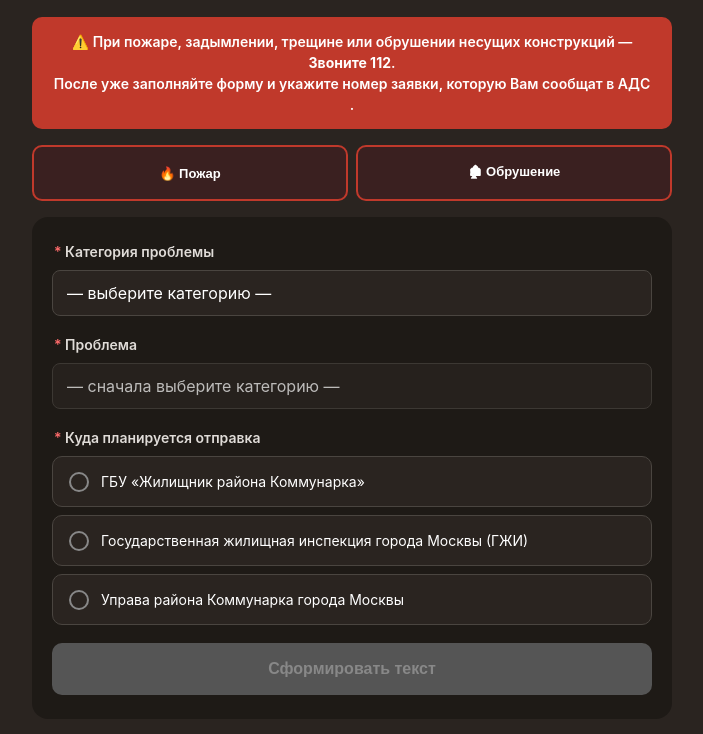
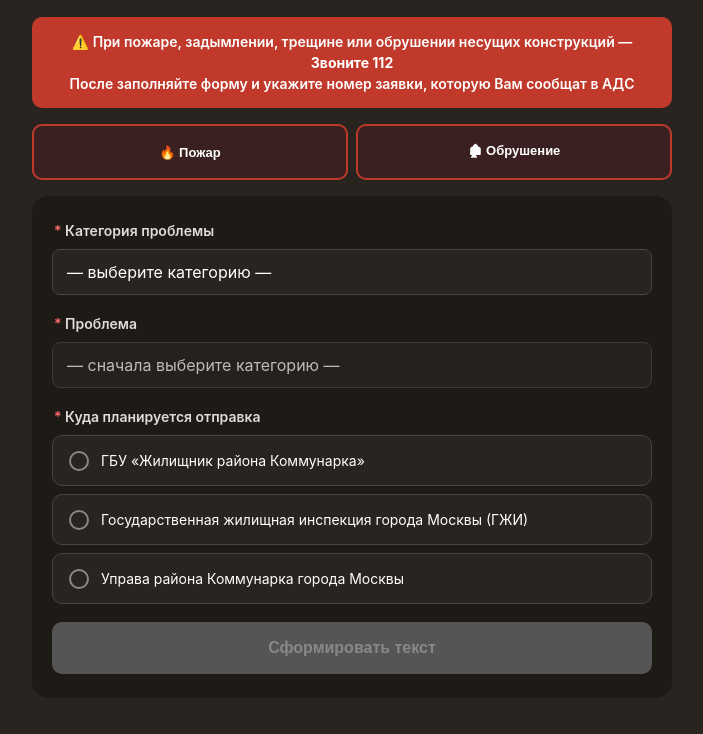
Before and after one commit to mkd-help/fitarevskaya-form, a plain HTML site: page index.html in a window 1280 px wide. Shown: the part 134-868 px from the top of the page, without its empty margins (288-991 px from the left). Drawn offline with Linux system fonts and the light colour scheme.

Commit message:
Update index.html

```diff
--- a/index.html
+++ b/index.html
@@ -78,7 +78,7 @@ input.error,select.error{border-color:#ff6b6b;background:#3a2020}
   </div>
 
   <div class="emergency-banner">
-    ⚠️ При пожаре, задымлении, трещине или обрушении несущих конструкций — <b>Звоните 112</b>. <p>После уже заполняйте форму и укажите номер заявки, которую Вам сообщат в АДС</p> .
+    ⚠️ При пожаре, задымлении, трещине или обрушении несущих конструкций — <b>Звоните 112</b><p>После заполняйте форму и укажите номер заявки, которую Вам сообщат в АДС</p>
   </div>
   <div class="emergency-buttons">
     <button class="emergency-btn" onclick="showEmergency()">🔥 Пожар</button>
```
